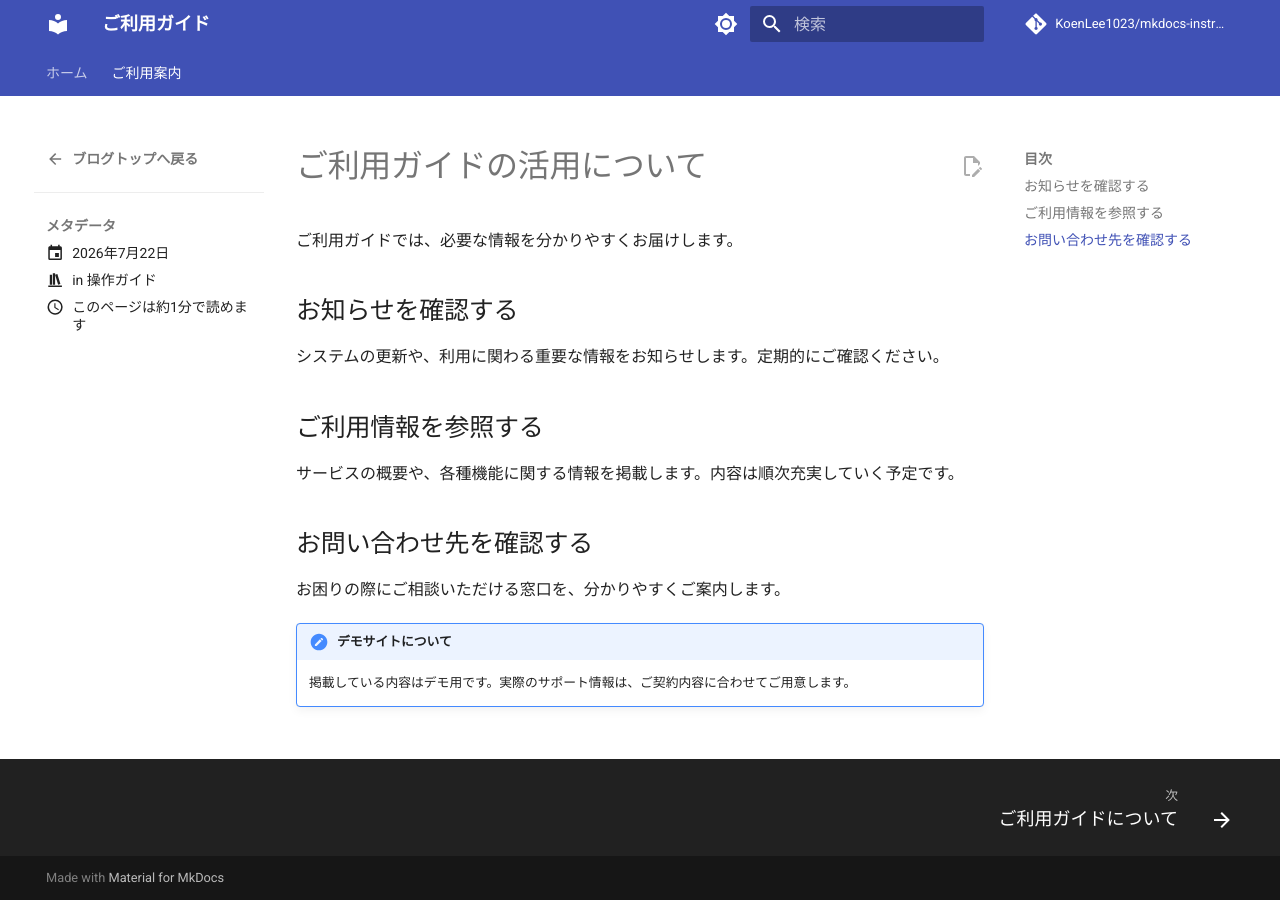
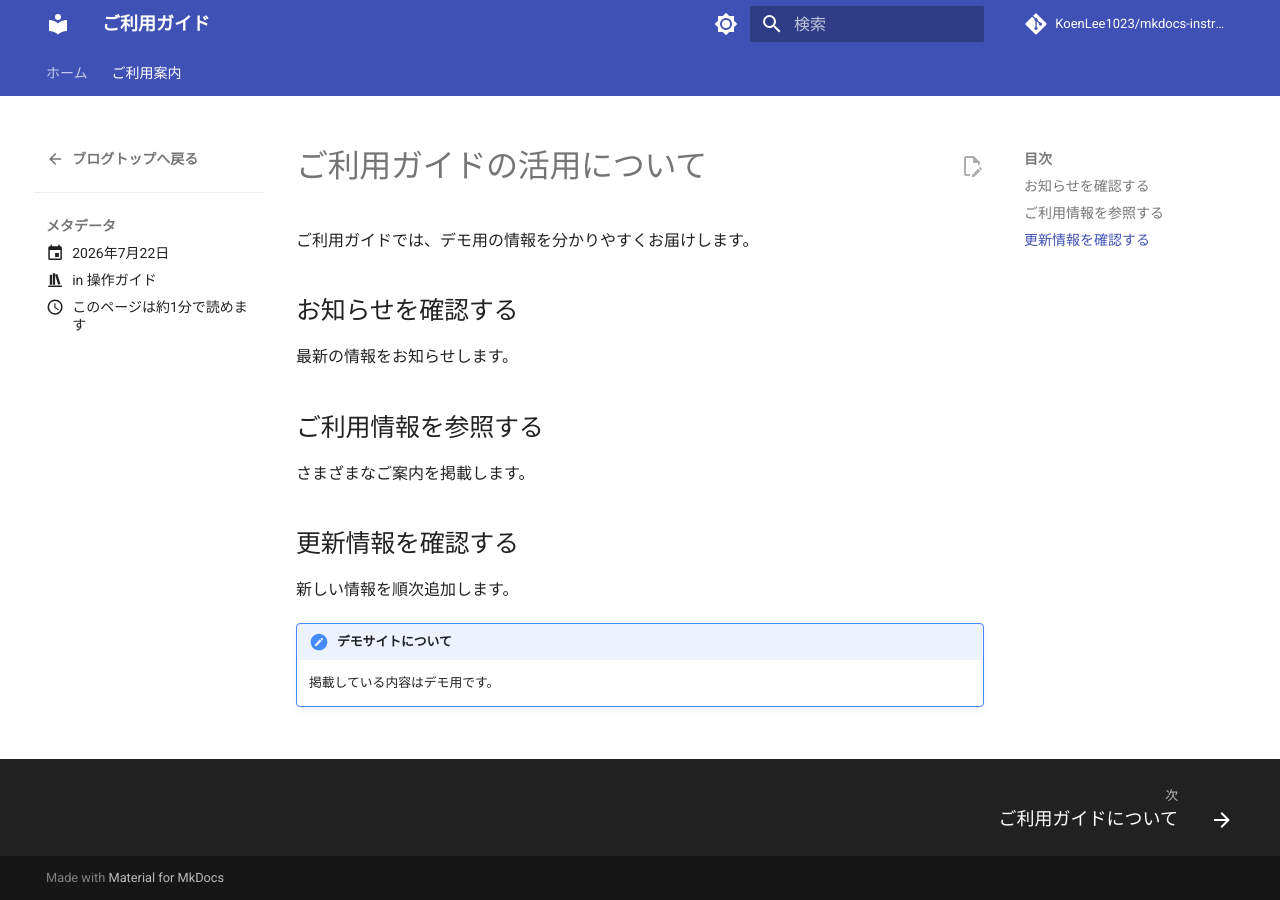
Before and after one commit to KoenLee1023/mkdocs-instruction, an MkDocs documentation site: the page built from docs/information/updates/information-overview.md, in a window 1280 px wide. Built offline with MkDocs 1.6.1 and Material for MkDocs 9.7.7, drawn with Linux system fonts in a browser that asks for light colours; comment, search, counter and statistics services are not loaded.

Commit message:
Simplify demo page wording

```diff
--- a/docs/information/updates/information-overview.md
+++ b/docs/information/updates/information-overview.md
@@ -6,22 +6,22 @@ categories:
 
 # ご利用ガイドの活用について
 
-ご利用ガイドでは、必要な情報を分かりやすくお届けします。
+ご利用ガイドでは、デモ用の情報を分かりやすくお届けします。
 
 <!-- more -->
 
 ## お知らせを確認する
 
-システムの更新や、利用に関わる重要な情報をお知らせします。定期的にご確認ください。
+最新の情報をお知らせします。
 
 ## ご利用情報を参照する
 
-サービスの概要や、各種機能に関する情報を掲載します。内容は順次充実していく予定です。
+さまざまなご案内を掲載します。
 
-## お問い合わせ先を確認する
+## 更新情報を確認する
 
-お困りの際にご相談いただける窓口を、分かりやすくご案内します。
+新しい情報を順次追加します。
 
 !!! note "デモサイトについて"
 
-    掲載している内容はデモ用です。実際のサポート情報は、ご契約内容に合わせてご用意します。
+    掲載している内容はデモ用です。
```
Also changed, not shown: docs/index.md (+3 -7 lines), docs/information/updates/guide-overview.md (+5 -5 lines).
